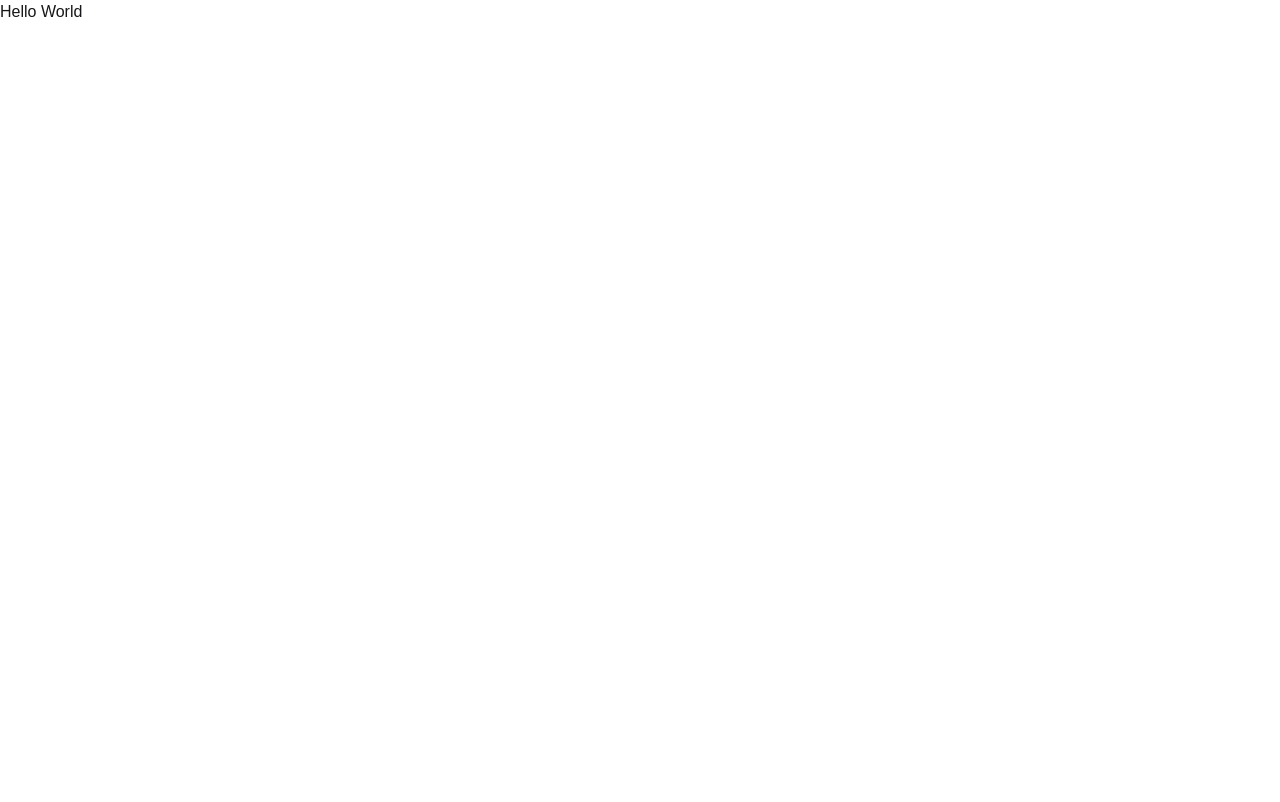
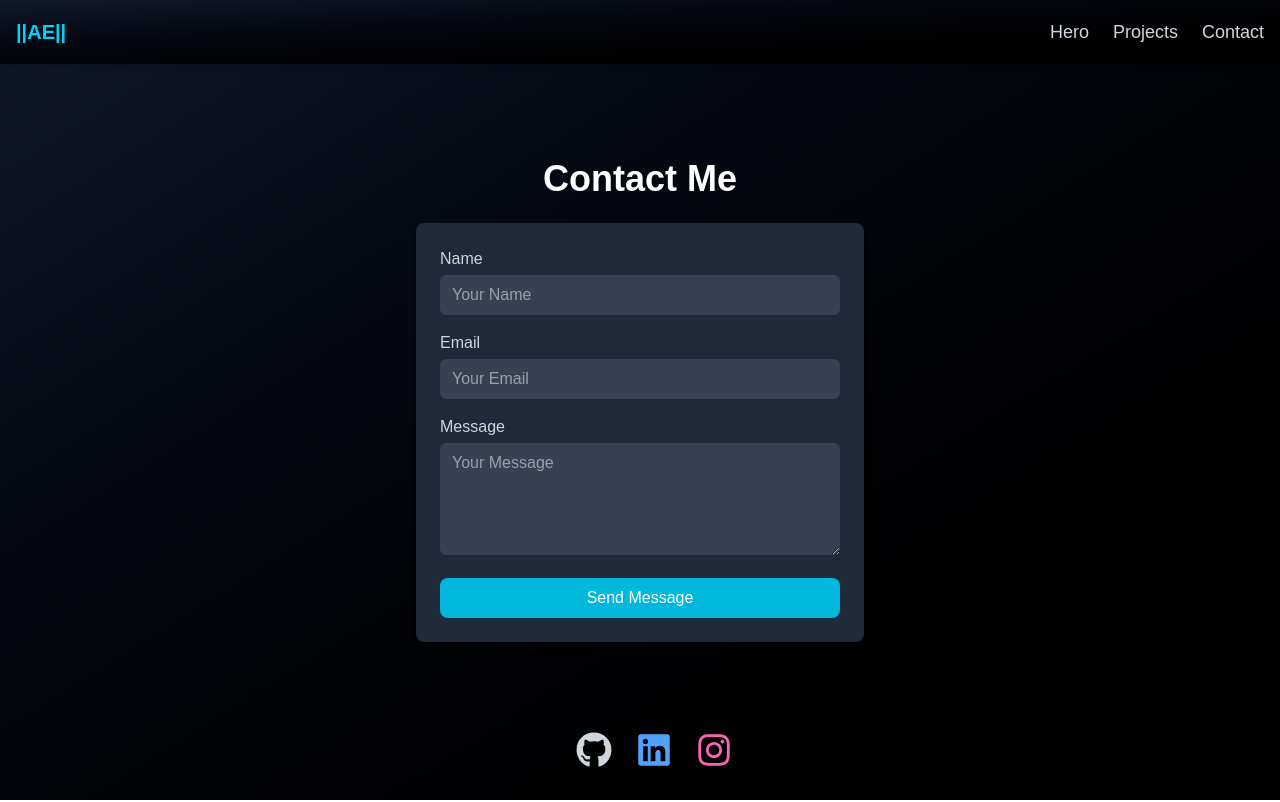
Before and after one commit to asralt/integrated-pro, a React (Vite) app in the folder frontend/: page /contact in a window 1280 px wide. Built offline with nearby package versions, Linux system fonts and the light colour scheme; a web font is replaced by a local one.

Commit message:
put back the removed code

```diff
--- a/frontend/src/App.jsx
+++ b/frontend/src/App.jsx
@@ -1,38 +1,32 @@
-// import React from 'react'
-// import Contact from './pages/Contact'
-// import Hero from './pages/Hero'
-// import Projects from './pages/Projects'
-// import Navbar from './components/Navbar'
-// import Social from './components/Social'
+import React from 'react'
+import Contact from './pages/Contact'
+import Hero from './pages/Hero'
+import Projects from './pages/Projects'
+import Navbar from './components/Navbar'
+import Social from './components/Social'
 
-// import { BrowserRouter as Router, Routes, Route } from "react-router-dom";
+import { BrowserRouter as Router, Routes, Route } from "react-router-dom";
 
 
-// const App = () => {
-//   return (
-//     <div>
-//       <Router>
-//       <Navbar/>
-//         <div className=''>
-//             <Routes>
-//             <Route path="/" element={<Hero/>}/>
-//             <Route path="/projects" element={<Projects/>}/>
-//             <Route path="/contact" element={<Contact/>}/>
-//             </Routes>
-//         </div>
-//      </Router>
-//       <div className="flex  items-center w-full mt-0.5 justify-start pl-[45%]">
-//         <Social />
-//       </div>
+const App = () => {
+  return (
+    <div>
+      <Router>
+      <Navbar/>
+        <div className=''>
+            <Routes>
+            <Route path="/" element={<Hero/>}/>
+            <Route path="/projects" element={<Projects/>}/>
+            <Route path="/contact" element={<Contact/>}/>
+            </Routes>
+        </div>
+     </Router>
+      <div className="flex  items-center w-full mt-0.5 justify-start pl-[45%]">
+        <Social />
+      </div>
 
-//     </div>
-//   )
-// }
+    </div>
+  )
+}
 
-// export default App
-import React from 'react'
-
-
-export default function App() {
-  return <h1>Hello World</h1>
-}
+export default App
```
